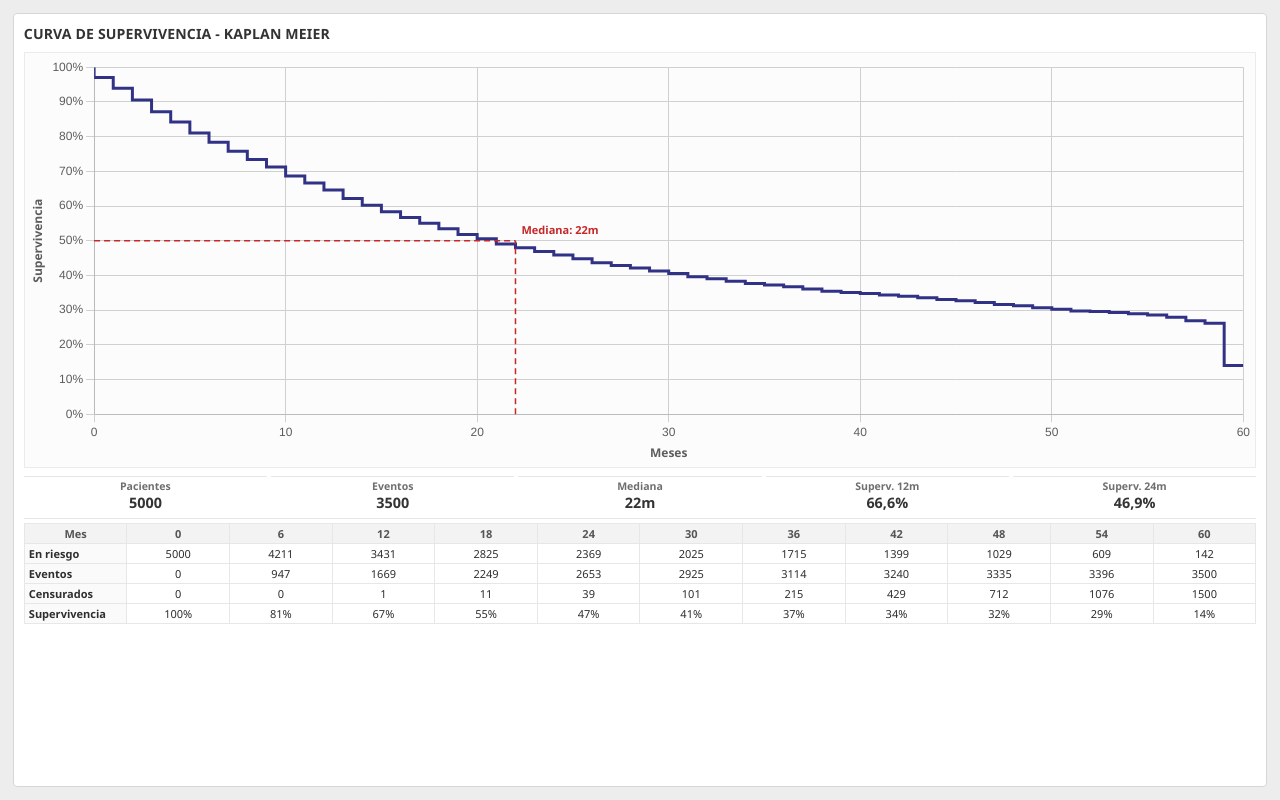
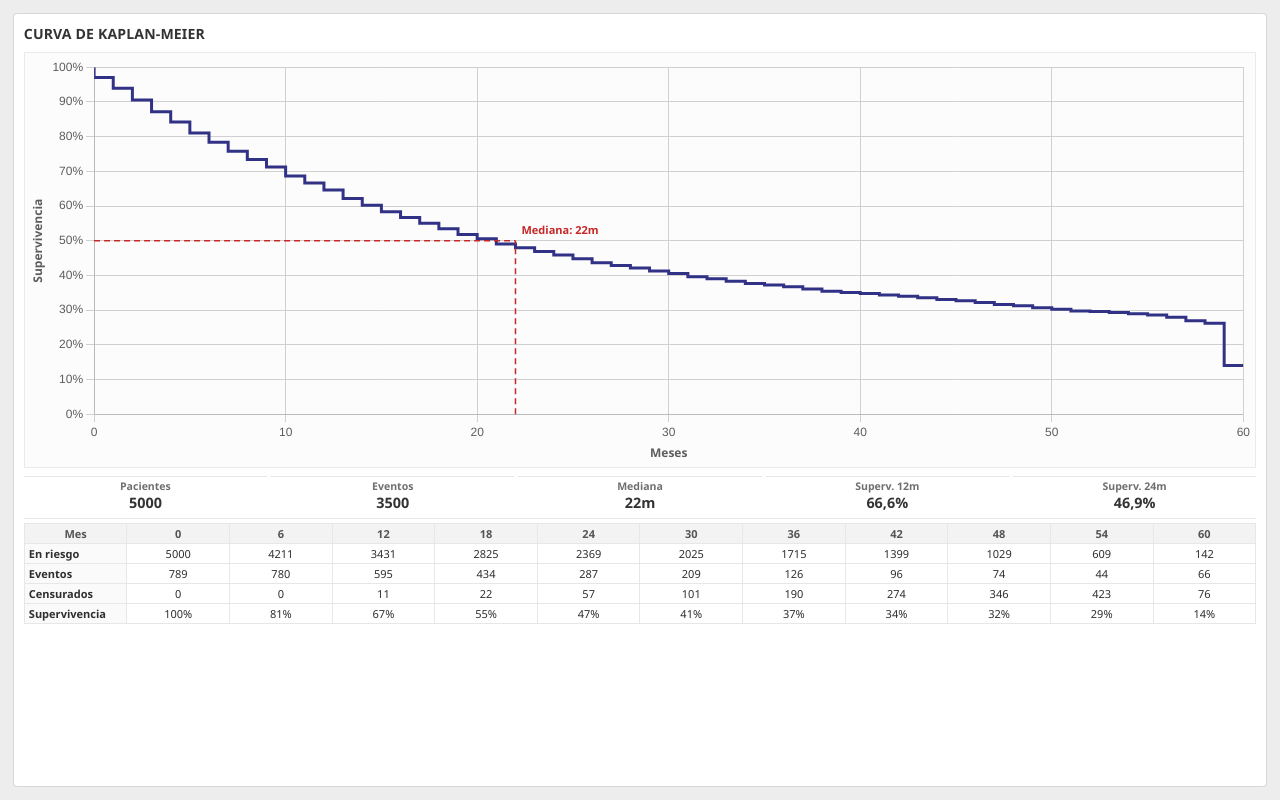
Before and after one commit to drpauu/Quicksight-Custom-Visual, a plain HTML site: page index.html in a window 1280 px wide. Drawn offline with nearby package versions, Linux system fonts and the light colour scheme.

Commit message:
Modificació del visual

```diff
--- a/index.html
+++ b/index.html
@@ -187,7 +187,7 @@
   <main class="app">
     <section class="panel">
       <header class="panel-head">
-        <h1 class="title">Curva de Supervivencia - Kaplan Meier</h1>
+        <h1 class="title">CURVA DE KAPLAN-MEIER</h1>
       </header>
       <div class="canvas-wrap">
         <canvas id="kmChart" aria-label="Curva Kaplan Meier" role="img"></canvas>
@@ -648,7 +648,7 @@
         return value;
       }
 
-      function buildRiskTable(points, timeline, totalPatients) {
+      function buildRiskTable(points, timeline, totalPatients, patients) {
         var maxObserved = 0;
         for (var i = 0; i < points.length; i += 1) {
           if (points[i].x > maxObserved) {
@@ -666,6 +666,50 @@
         var censored = [];
         var survival = [];
 
+        // Preferred mode (demo/raw rows): interval table like the reference visual.
+        if (Array.isArray(patients) && patients.length) {
+          for (var p = 0; p < ticks.length; p += 1) {
+            var tickStart = ticks[p];
+            var tickEnd = tickStart + 6;
+            var atRiskCount = 0;
+            var eventsCount = 0;
+            var censCount = 0;
+
+            for (var r = 0; r < patients.length; r += 1) {
+              var row = patients[r];
+              if (!Number.isFinite(row.meses)) {
+                continue;
+              }
+
+              if (row.meses >= tickStart) {
+                atRiskCount += 1;
+              }
+
+              if (row.meses >= tickStart && row.meses < tickEnd) {
+                if (row.evento === 1) {
+                  eventsCount += 1;
+                } else {
+                  censCount += 1;
+                }
+              }
+            }
+
+            atRisk.push(atRiskCount);
+            events.push(eventsCount);
+            censored.push(censCount);
+            survival.push(getSurvivalAtMonth(points, tickStart));
+          }
+
+          return {
+            ticks: ticks,
+            atRisk: atRisk,
+            events: events,
+            censored: censored,
+            survival: survival
+          };
+        }
+
+        // Fallback mode (precomputed curves): infer a simplified table from timeline.
         for (var k = 0; k < ticks.length; k += 1) {
           var tick = ticks[k];
           var state = {
@@ -766,7 +810,7 @@
           }
         }
 
-        var risk = buildRiskTable(points, timeline, patients.length);
+        var risk = buildRiskTable(points, timeline, patients.length, patients);
 
         return {
           points: points,
```
